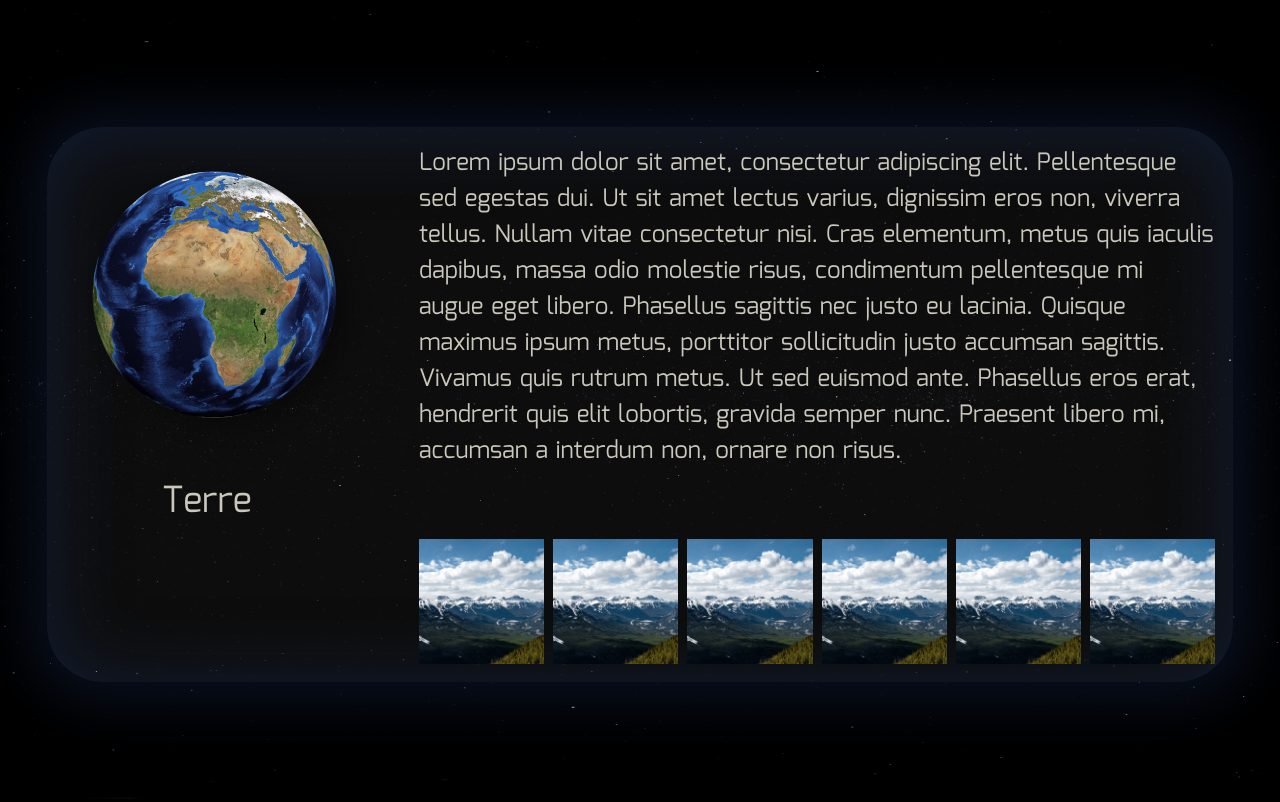
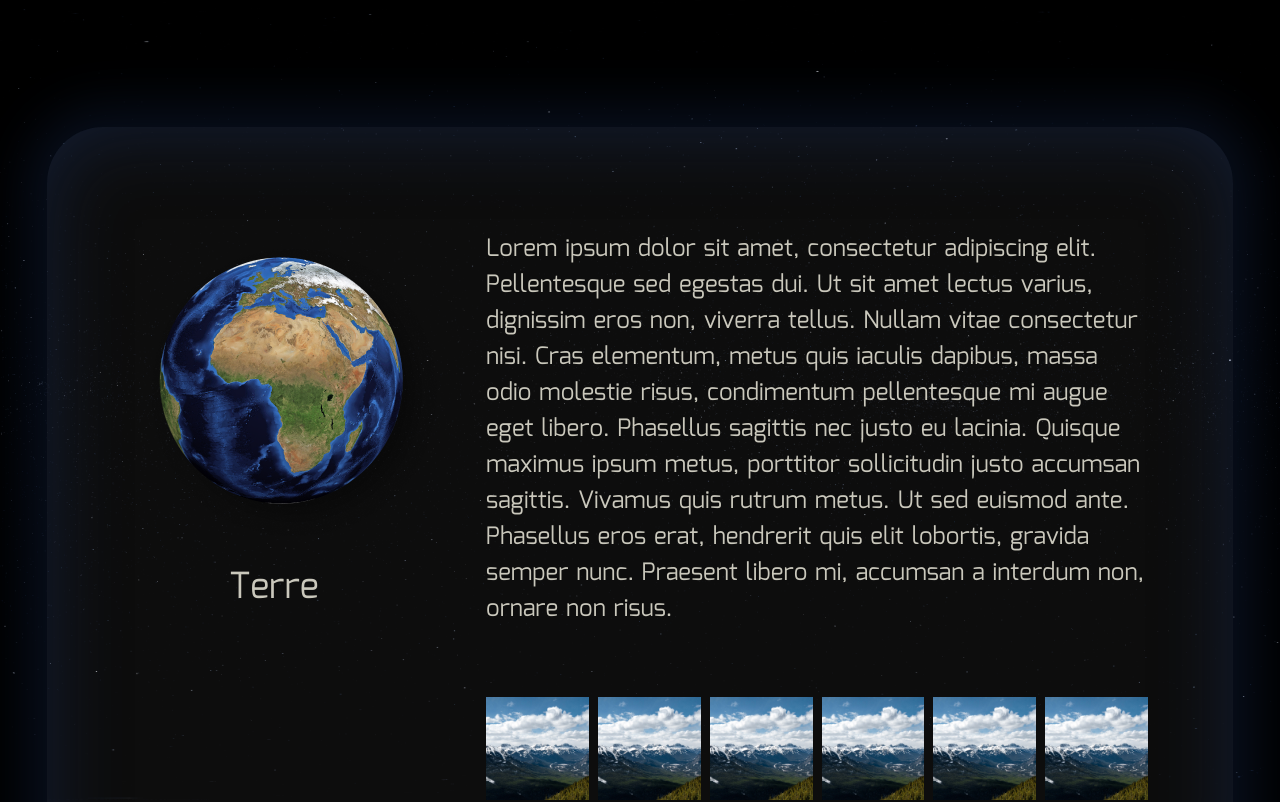
Before and after one commit to WildCodeSchool/2023-02-JS-RemoteFR-DeVMX-P2-G1-Machonauts, a React (Vite) app in the folder frontend/: page / in a window 1280 px wide. Shown: the part 800-1602 px from the top of the page. Built offline with nearby package versions, Linux system fonts and the light colour scheme.

Commit message:
Changed padding for desktop

```diff
--- a/frontend/src/sass/_planet.scss
+++ b/frontend/src/sass/_planet.scss
@@ -55,6 +55,7 @@ $planet-colours: (
         display: grid;
         grid-template: repeat(2, auto) / 28.4rem 1fr;
         gap: 7rem;
+        padding: 10.4rem 8.5rem;
         margin: 4.7rem;
         border-radius: 5.6rem;
         box-shadow: 1px 1px 53px 21px rgba(255, 255, 255, 0.25), inset 0px 4px 78px 2px rgba(255, 255, 255, 0.35);
```
